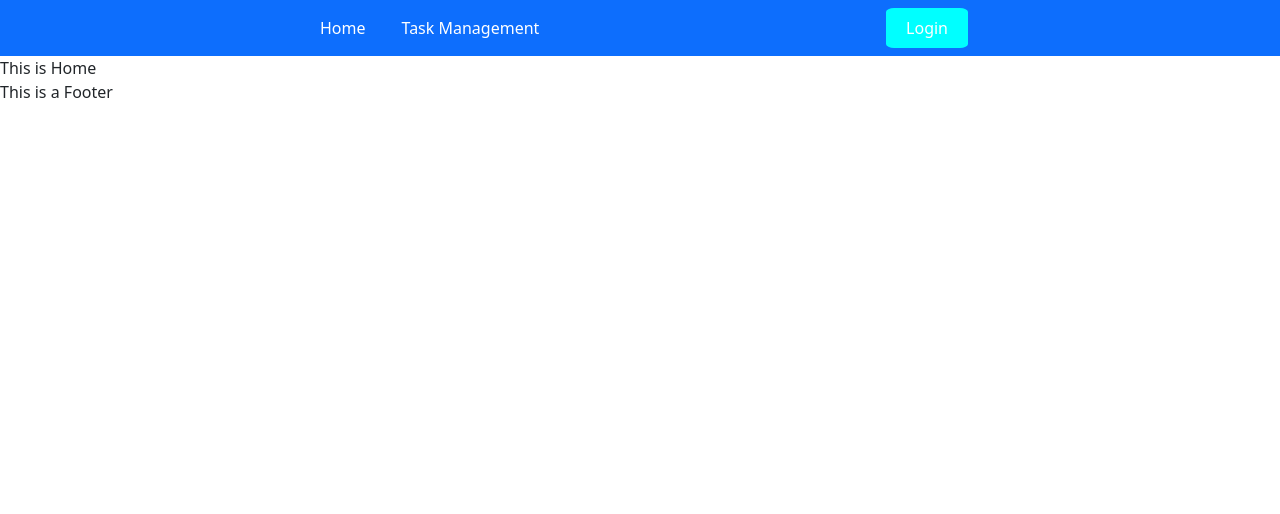
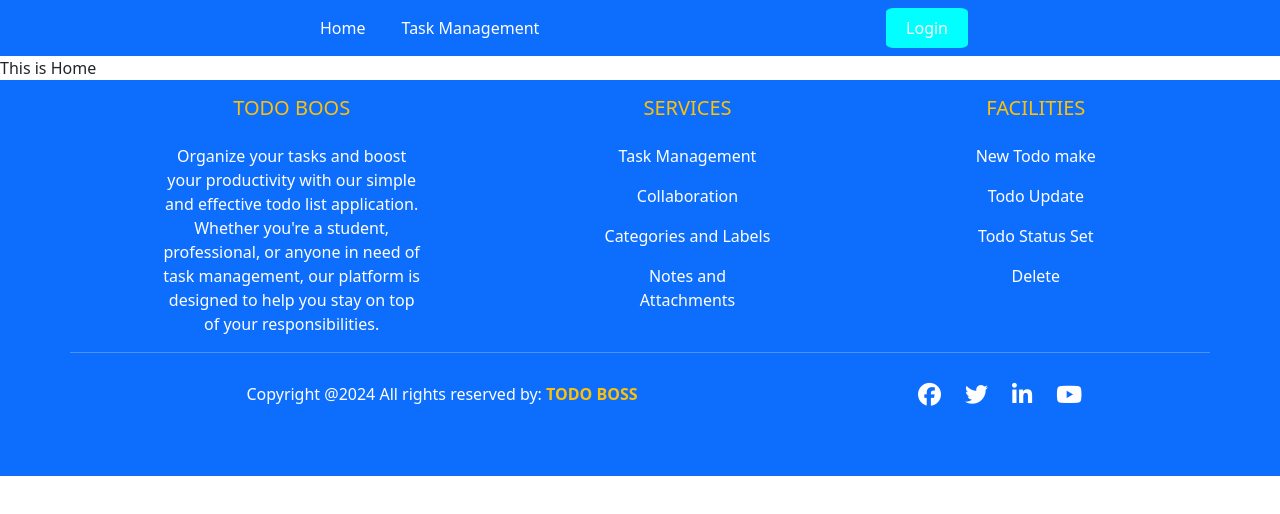
Before and after one commit to Sayedul3731/todo-app-client, a React (Vite) app: page / in a window 1280 px wide. Shown: the top 514 px of the page. Built offline with nearby package versions, Linux system fonts and the light colour scheme.

Commit message:
footer added

```diff
--- a/index.html
+++ b/index.html
@@ -6,6 +6,7 @@
     <meta name="viewport" content="width=device-width, initial-scale=1.0" />
      <!-- Bootstrap CSS -->
      <link href="https://cdn.jsdelivr.net/npm/bootstrap@5.0.2/dist/css/bootstrap.min.css" rel="stylesheet" integrity="sha384-EVSTQN3/azprG1Anm3QDgpJLIm9Nao0Yz1ztcQTwFspd3yD65VohhpuuCOmLASjC" crossorigin="anonymous">
+     <link rel="stylesheet" href="https://cdnjs.cloudflare.com/ajax/libs/font-awesome/6.5.1/css/all.min.css" integrity="sha512-DTOQO9RWCH3ppGqcWaEA1BIZOC6xxalwEsw9c2QQeAIftl+Vegovlnee1c9QX4TctnWMn13TZye+giMm8e2LwA==" crossorigin="anonymous" referrerpolicy="no-referrer" />
     <title>Todo App</title>
   </head>
   <body>
--- a/src/shared/Footer.jsx
+++ b/src/shared/Footer.jsx
@@ -1,9 +1,87 @@
+/* eslint-disable react/no-unescaped-entities */
 
 
 const Footer = () => {
     return (
-        <div>
-            This is a Footer
+        <div className="bg-primary text-white pt-6 pb-5">
+            <div className="container text-center text-md-left">
+                <div className="row text-center text-md-left">
+                    <div className="col-md-3 col-lg-3 col-xl-3 mx-auto mt-3">
+                        <h5 className="text-uppercase mb-4 fot-weight-bold text-warning">
+                            ToDo Boos
+                        </h5>
+                        <p className="text-justify">Organize your tasks and boost your productivity with our simple and effective todo list application. Whether you're a student, professional, or anyone in need of task management, our platform is designed to help you stay on top of your responsibilities.</p>
+                    </div>
+                    <div className="col-md-2 col-lg-2 col-xl-2 mx-auto mt-3">
+                        <h5 className="text-uppercase mb-4 fot-weight-bold text-warning">Services</h5>
+                        <p>
+                            <a href="#" className="text-white" style={{ textDecoration: "none" }} >Task Management</a>
+                        </p>
+                        <p>
+                            <a href="#" className="text-white" style={{ textDecoration: "none" }} >Collaboration</a>
+                        </p>
+                        <p>
+                            <a href="#" className="text-white" style={{ textDecoration: "none" }} >Categories and Labels</a>
+                        </p>
+                        <p>
+                            <a href="#" className="text-white" style={{ textDecoration: "none" }} >Notes and Attachments</a>
+                        </p>
+
+                    </div>
+                    <div className="col-md-2 col-lg-2 col-xl-2 mx-auto mt-3">
+                        <h5 className="text-uppercase mb-4 fot-weight-bold text-warning">Facilities</h5>
+                        <p>
+                            <a href="#" className="text-white" style={{ textDecoration: "none" }} >New Todo make</a>
+                        </p>
+                        <p>
+                            <a href="#" className="text-white" style={{ textDecoration: "none" }} >Todo Update</a>
+                        </p>
+                        <p>
+                            <a href="#" className="text-white" style={{ textDecoration: "none" }} >Todo Status Set</a>
+                        </p>
+                        <p>
+                            <a href="#" className="text-white" style={{ textDecoration: "none" }} >Delete</a>
+                        </p>
+                    </div>
+                    <hr className="mb-4" />
+                    <div className="row align-items-center">
+                        <div className="col-md-7 col-lg-8">
+                            <p>Copyright @2024 All rights reserved by:
+                            <a href="#" className="text-white" style={{ textDecoration: "none" }} >
+                                <strong className="text-warning"> TODO BOSS</strong>
+                            </a>
+                             </p>
+                        </div>
+                    <div className="col-md-5 col-lg-4">
+                        <div className="text-center text-md-right">
+                            <ul className="list-unstyled list-inline">
+                                <li className="list-inline-item">
+                                    <a href="#" className="btn-floating btn-sm text-white" style={{fontSize: "23px"}}>
+                                        <i className="fab fa-facebook"></i>
+                                    </a>
+                                </li>
+                                <li className="list-inline-item">
+                                    <a href="#" className="btn-floating btn-sm text-white" style={{fontSize: "23px"}}>
+                                        <i className="fab fa-twitter"></i>
+                                    </a>
+                                </li>
+                                <li className="list-inline-item">
+                                    <a href="#" className="btn-floating btn-sm text-white" style={{fontSize: "23px"}}>
+                                        <i className="fab fa-linkedin-in"></i>
+                                    </a>
+                                </li>
+                                <li className="list-inline-item">
+                                    <a href="#" className="btn-floating btn-sm text-white" style={{fontSize: "23px"}}>
+                                        <i className="fab fa-youtube"></i>
+                                    </a>
+                                </li>
+                            </ul>
+
+                        </div>
+                    </div>
+                    </div>
+                </div>
+            </div>
         </div>
     );
 };
```
